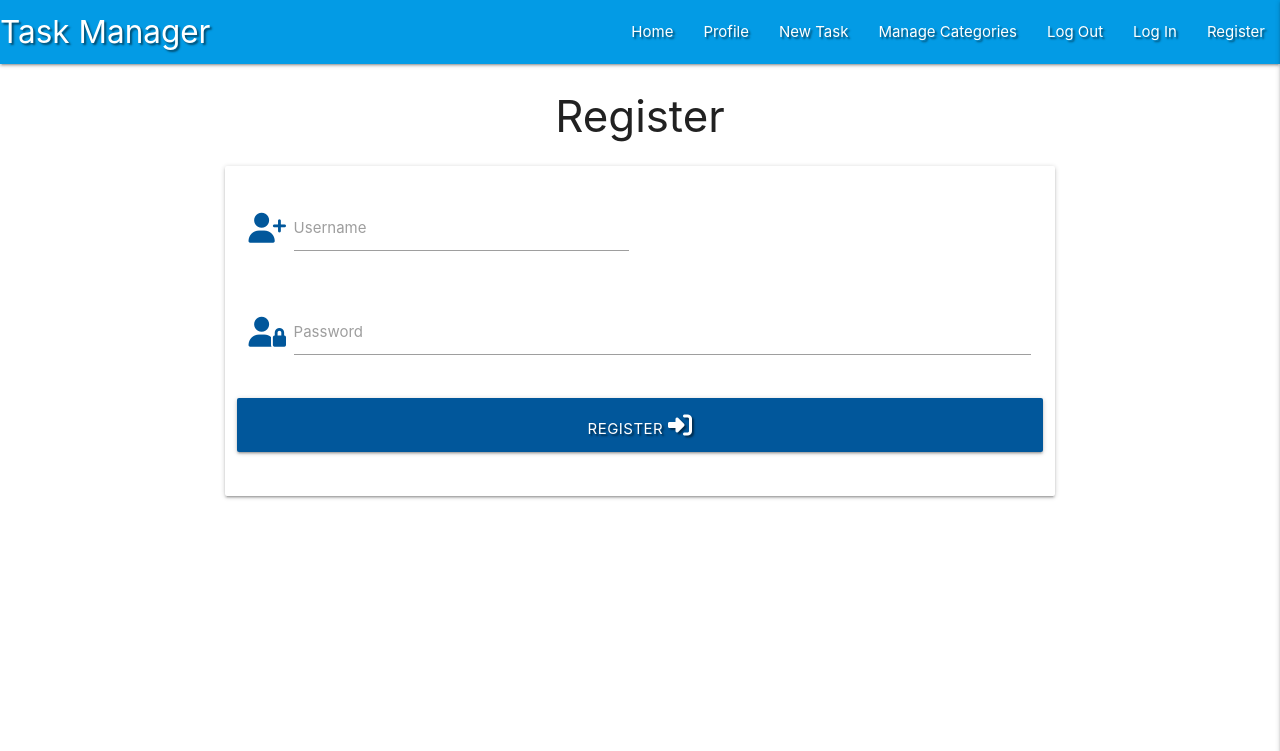
After one commit to djpotts21/task-manager-mongodb, a Flask app: page /register in a window 1280 px wide. The commit adds this page. Shown: the top 751 px of the page. Run offline with Flask 3, Linux system fonts and the light colour scheme; some libraries are stand-ins or nearby versions.

Commit message:
Add register template

```diff
--- a/app.py
+++ b/app.py
@@ -9,6 +9,7 @@ from flask import (
     url_for)
 from flask_pymongo import PyMongo
 from bson.objectid import ObjectId
+from werkzeug.security import generate_password_hash, check_password_hash
 if os.path.exists("env.py"):
     import env
 
@@ -28,6 +29,11 @@ def get_tasks():
     return render_template("tasks.html", tasks=tasks)
 
 
+@app.route("/register", methods=["GET", "POST"])
+def register():
+    return render_template("register.html")
+
+
 if __name__ == "__main__":
     app.run(
         host=os.environ.get("IP"),
--- a/templates/base.html
+++ b/templates/base.html
@@ -26,7 +26,7 @@
                     <li><a href="#">Manage Categories</a></li>
                     <li><a href="#">Log Out</a></li>
                     <li><a href="#">Log In</a></li>
-                    <li><a href="#">Register</a></li>
+                    <li><a href="{{ url_for('register') }}">Register</a></li>
                 </ul>
             </div>
         </nav>
@@ -39,7 +39,7 @@
             <li><a href="#">Manage Categories</a></li>
             <li><a href="#">Log Out</a></li>
             <li><a href="#">Log In</a></li>
-            <li><a href="#">Register</a></li>
+            <li><a href="{{ url_for('register') }}">Register</a></li>
         </ul>
     </header>
 
--- /dev/null
+++ b/templates/register.html
@@ -0,0 +1,31 @@
+{% extends "base.html" %}
+{% block content %}
+<h3 class="center-align">Register</h3>
+<div class="row">
+    <form class="col s12 m8 offset-m2" method="post" action="{{ url_for('register') }}">
+        <div class="card-panel">
+            <!-- username -->
+            <div class="row">
+                <div class="input-field col s6">
+                    <i class="fas fa-user-plus prefix light-blue-text text-darken-4"></i>
+                    <input id="username" name="username" type="text" class="validate">
+                    <label for="username">Username</label></div>
+            </div>
+            <!-- password -->
+            <div class="row">
+                <div class="input-field col s12">
+                    <i class="fas fa-user-lock prefix light-blue-text text-darken-4"></i>
+                    <input id="password" name="password" type="password" class="validate">
+                    <label for="password">Password</label>
+                </div>
+            </div>
+            <!-- register -->
+            <div class="row">
+                <button type="submit" class="col s12 btn-large light-blue darken-4 text-shadow">
+                    Register <i class="fa-solid fa-right-to-bracket"></i>
+                </button>
+            </div>
+        </div>
+    </form>
+</div>
+  {% endblock%}
```
